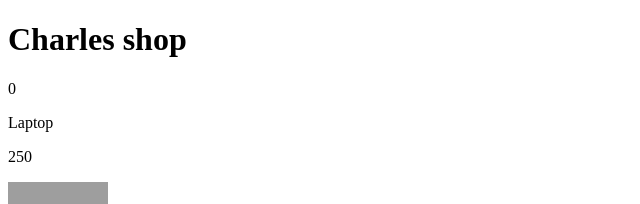
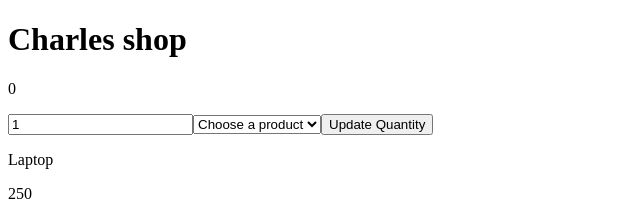
Before and after one commit to charlesdmg-hash/catalogo_de_productos_con_carrito, a React (Vite) app: page / in a window 1280 px wide. Shown: the top 204 px of the page, without its empty margins (0-640 px from the left). Built offline with nearby package versions, Linux system fonts and the light colour scheme; grey boxes are pictures that could not be loaded.

Commit message:
Controlled forms for selecting producs and changing quiantities

```diff
--- a/src/App.jsx
+++ b/src/App.jsx
@@ -7,6 +7,8 @@ import CartItem from'./components/CartItem/CartItem'
 function App() {
 
   const [cart, setCart] = useState([])
+  const [quantityInput, setQuantityInput] = useState(1)
+  const [selectedProductId, setSelectedProductId] = useState("")
 
   const test_product = [
     {
@@ -84,11 +86,55 @@ function App() {
 
   })
 
+  const options = cart.map((option) => {
+            return (
+              <option key={ option.id } value={ option.id }> { option.name } </option>
+            )
+          })
+
+  const submitHandler = (e) => {
+
+    e.preventDefault()
+
+    if (selectedProductId) {
+      const id = Number(selectedProductId)
+      const quantity = Number(quantityInput)
+
+        if (Number.isInteger(quantity) && quantity > 0) {
+
+           setCart((prev) => {
+            return prev.map((productInCart) => {
+              if (productInCart.id === id) {
+                return {...productInCart, quantity: quantity}
+              } else {
+                return productInCart
+              }
+            })
+          })
+
+            }
+          }
+
+
+        }
+
+
   return (
     <>
       <Header name={ "Charles" } />
       <p>{ cart.length }</p>
       { show_items }
+      <form onSubmit={ (e) => submitHandler(e)}>
+
+        <input type="number" value={ quantityInput } onChange = {(e) => { setQuantityInput(e.target.value) }} />
+        <select name="" id=""  value={ selectedProductId } onChange={ (e) => { setSelectedProductId(e.target.value)}}>
+          <option value="">Choose a product</option>
+          { options }
+        </select>
+
+        <button type='submit'> Update Quantity </button>
+      </form>
+
       <ProductList products={ test_product } onAddToCart = { addToCart }/>
     </>
   )
```
